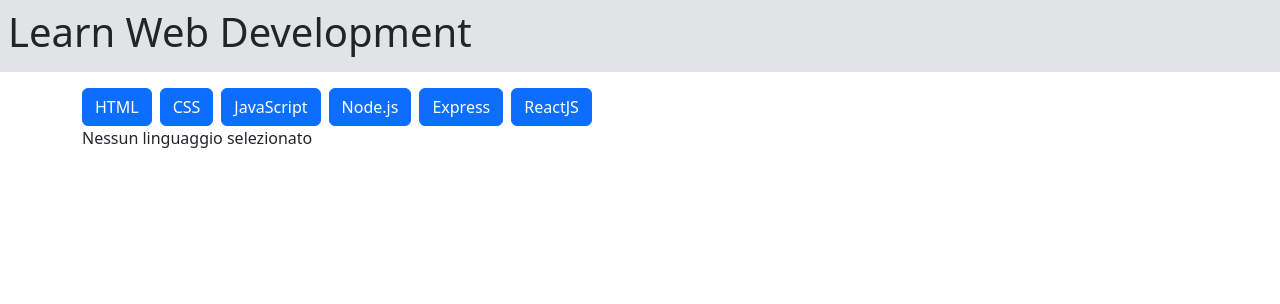
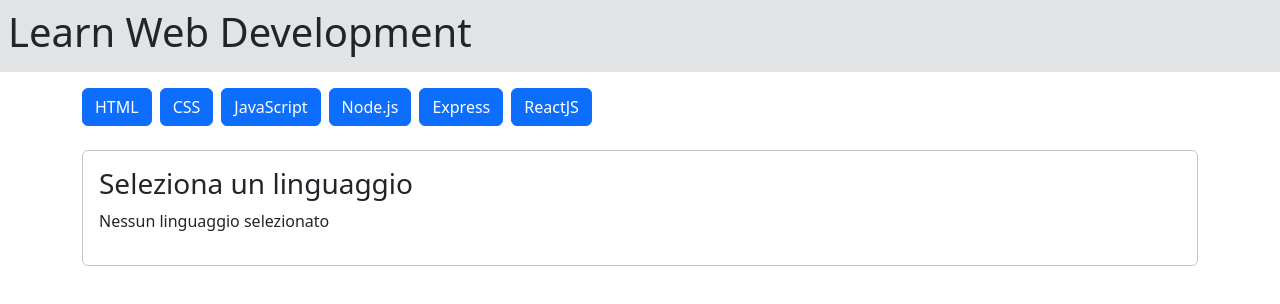
Before and after one commit to fabiodagostino27/react-use-state, a React (Vite) app: page / in a window 1280 px wide. Shown: the top 304 px of the page. Built offline with nearby package versions, Linux system fonts and the light colour scheme.

Commit message:
ADD: some styling

```diff
--- a/src/components/Main.jsx
+++ b/src/components/Main.jsx
@@ -12,9 +12,10 @@
             <div>
                 <ButtonsList languages={languages} currentId={currentId} setCurrentId={setCurrentId}/>
             </div>
-            <p>
-                {!currentObject ? "Nessun linguaggio selezionato" : currentObject.description}
-            </p>
+            <div className="my-4 p-3 border border-secondary-subtle rounded">
+                <h3>{!currentObject ? "Seleziona un linguaggio" : currentObject.title}</h3>
+                <p>{!currentObject ? "Nessun linguaggio selezionato" : currentObject.description}</p>
+            </div>
         </div>
     )
 }
--- a/src/components/buttons/Button.jsx
+++ b/src/components/buttons/Button.jsx
@@ -3,6 +3,6 @@
     let setCurrentId = props.setCurrentId;
 
     return (
-        <button className="btn btn-primary me-2" onClick={() => setCurrentId(currentId = props.id)}>{props.title}</button>
+        <button className={`btn me-2 ${(currentId === props.id) ? "btn-warning" : "btn-primary"}`} onClick={() => setCurrentId(currentId = props.id)}>{props.title}</button>
     )
 }
```
